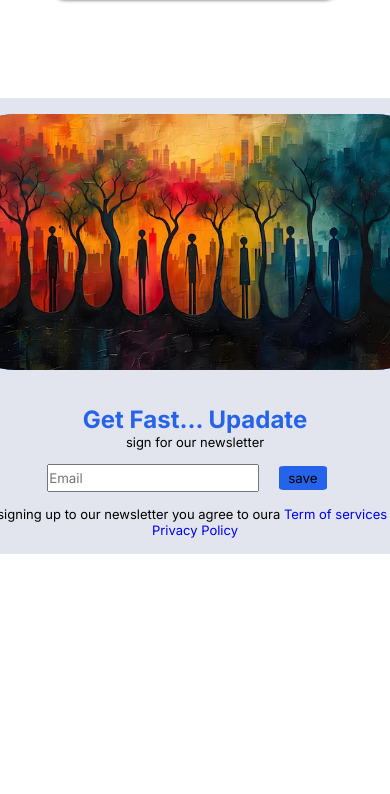
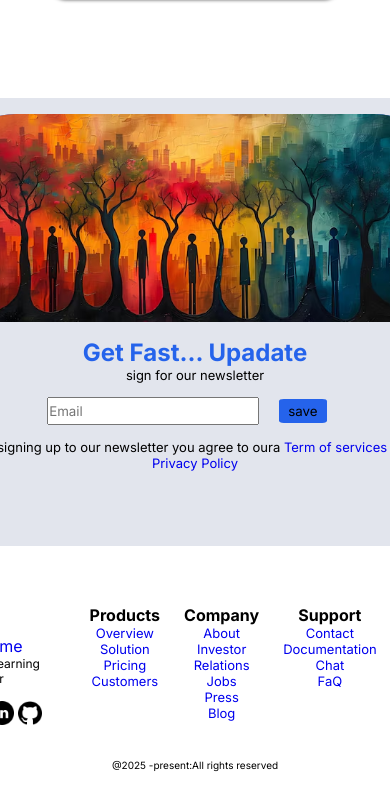
Before and after one commit to ritesh2687/learnsome, a plain HTML site: page index.html in a window 390 px wide. Shown: the part 3730-4524 px from the top of the page. Before the commit the page ends 4284 px from the top, so only its background shows below. Drawn offline with Linux system fonts and the light colour scheme; a web font is replaced by a local one.

Commit message:
on working

```diff
--- a/index.html
+++ b/index.html
@@ -187,7 +187,7 @@
                 </div>
             </div>
         </div>
-    </div>
+
 
 
 
@@ -212,7 +212,8 @@
                         </div>
                         <div class="tboximg"><img src="./image/yogi.jpg" alt="bull-dojer baba" class="timg"></div>
                         <div class="tboxtext2">
-                        <h3 class="th3">Baba Yogi Adityanath</h3>Chief-Minister of Utter Pradesh ALso kown buldozer baba
+                            <h3 class="th3">Baba Yogi Adityanath</h3>Chief-Minister of Utter Pradesh ALso kown buldozer
+                            baba
                             state
                         </div>
                     </div>
@@ -251,6 +252,105 @@
                 </div>
             </div>
         </div>
+
+        <div class="main_footer">
+            <div class="fsection">
+                <div class="fdiv_left">
+                    <a href="#logo" class="logo2">
+                        <img src="./image/lern_logo.png" alt="learnSome_ logo" class="logo-item2" />
+                        <span class="logo-text2">LearnSome</span>
+                    </a>
+                    <p>Seamless learning for broghter Future.</p>
+                    <div class="fsocial_img">
+                        <a class="social_link">
+                            <img src="./image/instagram.png" alt="instagram" class="ficon">
+                        </a>
+                        <a class="social_link">
+                            <img src="./image/twitter.png" alt="twitter" class="ficon">
+                        </a>
+                        <a class="social_link">
+                            <img src="./image/linkedin.png" alt="linkedin" class="ficon">
+                        </a>
+                        <a class="social_link">
+                            <img src="./image/github.png" alt="github" class="ficon">
+                        </a>
+                    </div>
+                </div>
+                <div class="fgrid">
+                    <div class="fbox">
+                        <h4 class="fhead">Products</h4>
+                        <ul class="f_ul">
+                            <li>
+                                <a href="Overview">Overview</a>
+                            </li>
+                            <li>
+                                <a href="Solution">Solution</a>
+                            </li>
+                            <li>
+                                <a href="Pricing">Pricing</a>
+                            </li>
+                            <li>
+                                <a href="Customers">Customers</a>
+                            </li>
+                        </ul>
+                    </div>
+                    <div class="fbox">
+                        <h4 class="fhead">Company</h4>
+                        <ul class="f_ul">
+                            <li>
+                                <a href="About">About</a>
+                            </li>
+                            <li>
+                                <a href="Investor Relations">Investor Relations</a>
+                            </li>
+                            <li>
+                                <a href="Jobs">Jobs</a>
+                            <li>
+                                <a href="Press">Press</a>
+                            </li>
+                            <li>
+                                <a href="Blog">Blog</a>
+                            </li>
+                        </ul>
+                    </div>
+                    <div class="fbox">
+                        <h4 class="fhead">Support</h4>
+                        <ul class="f_ul">
+                            <li>
+                                <a href="Contact">Contact</a>
+                            </li>
+                            <li>
+                                <a href="Documentation">Documentation</a>
+                            </li>
+                            <li>
+                                <a href="Chat">Chat</a>
+                            <li>
+                                <a href="FaQ">FaQ</a>
+                            </li>
+                        </ul>
+                    </div>
+                    <div class="fbox">
+                        <h4 class="fhead">Legal</h4>
+                        <ul class="f_ul">
+                            <li>
+                                <a href="Terms of Services">Terms of Services</a>
+                            </li>
+                            <li>
+                                <a href="Privacy Policy">Privacy Policy</a>
+                            </li>
+                            <li>
+                                <a href="Cookie settings">Cookie settings</a>
+                            </li>
+
+                        </ul>
+                    </div>
+                </div>
+            </div>
+            <div class="fsection2">
+                <p>@2025 -present:All rights reserved</p>
+            </div>
+
+        </div>
     </div>
 </body>
 
--- a/style.css
+++ b/style.css
@@ -77,6 +77,8 @@ body {
 @media screen and (min-width:950px) {
    .nav {
       display: flex;
+      justify-content: center;
+      align-items: center;
    }
 }
 
@@ -525,6 +527,8 @@ border-radius: 1.5rem;
 @media screen and (max-width:1012px){
    .box-grid{
       grid-template-columns: repeat(1,1fr);
+      justify-content: center;
+      align-items: center;
    }
 
 }
@@ -542,6 +546,9 @@ border-radius: 1.5rem;
    width: 62rem;
    margin: 0.5rem;
 }
+@media screen and (max-width:1012px){
+   .subnews{height: 32rem;}
+}
 .npart{
    font-size: 13px;
 }
@@ -551,6 +558,8 @@ border-radius: 1.5rem;
       background-color: #e2e5ed;
       padding: 1rem;
       width: 28rem;
+      height: 12rem;
+
    }
 
 }
@@ -589,6 +598,8 @@ border-radius: 1.5rem;
    .nimg{
       border-radius: 10%;
       width: 28rem;
+      justify-content: center;
+      align-items: center;
    }
 
 }
@@ -622,3 +633,63 @@ flex-direction: column;
    background-color: var(--link-color);
 }
 /* for check this is working */
+
+.main_footer{
+   margin: 0;
+   padding: 0;
+   text-align: center;
+   justify-content: center;
+   align-items: center;
+   display: flex;
+   flex-direction: column;
+   background: var(--background-color);
+}
+.fsection{
+   max-width: 1020px;
+   display: flex;
+   gap: 3rem;
+   justify-content: center;
+   align-items: center;
+}
+@media screen and(){
+
+}
+.fdiv_left{
+   font-size: 12px;
+   text-align: left;
+}
+.fsocial_img{
+   width: 33%;
+   display: flex;
+   gap: 0.2rem;
+}
+.logo-text2{
+   font-size: 1rem;
+}
+.logo-item2{
+   height: 1.2rem;
+   width: 1.30rem;
+   border-radius: 15%;
+}
+.fgrid{
+   display: grid;
+   grid-template-columns: repeat(4,1fr);
+   gap: 1.5rem;
+}
+.f_ul{
+   font-size: 13px;
+   symbols: none;
+
+      list-style-type: none;
+
+}
+.ficon{
+   height: 1.5rem;
+   width: 1.5rem;
+}
+.fsection2{
+   margin: 0.4rem;
+   padding: 1rem;
+   text-align: center;
+   font-size: 10px;
+}
```
Also changed, not shown: image/github.png (added), image/instagram.png (added). Lines whose indentation alone changed are shown as unchanged.
